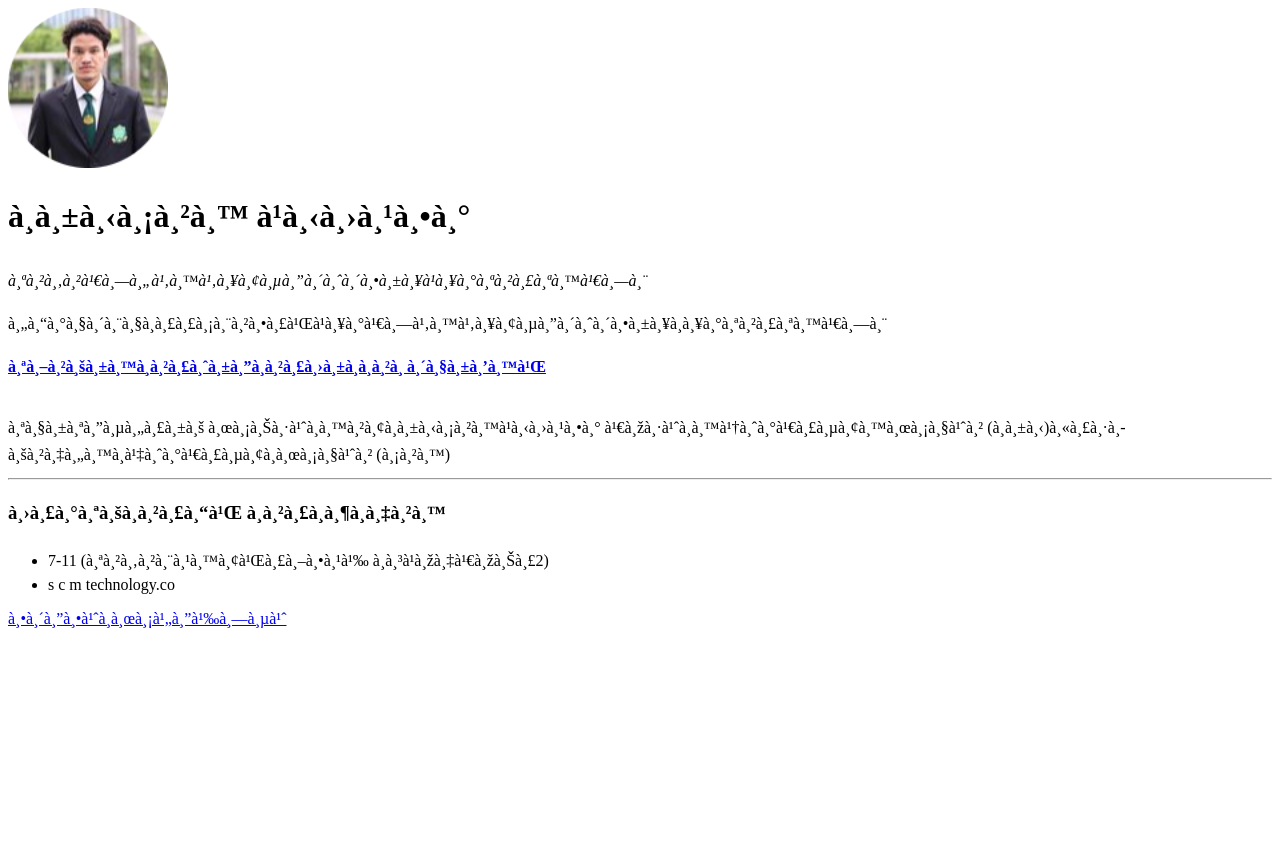
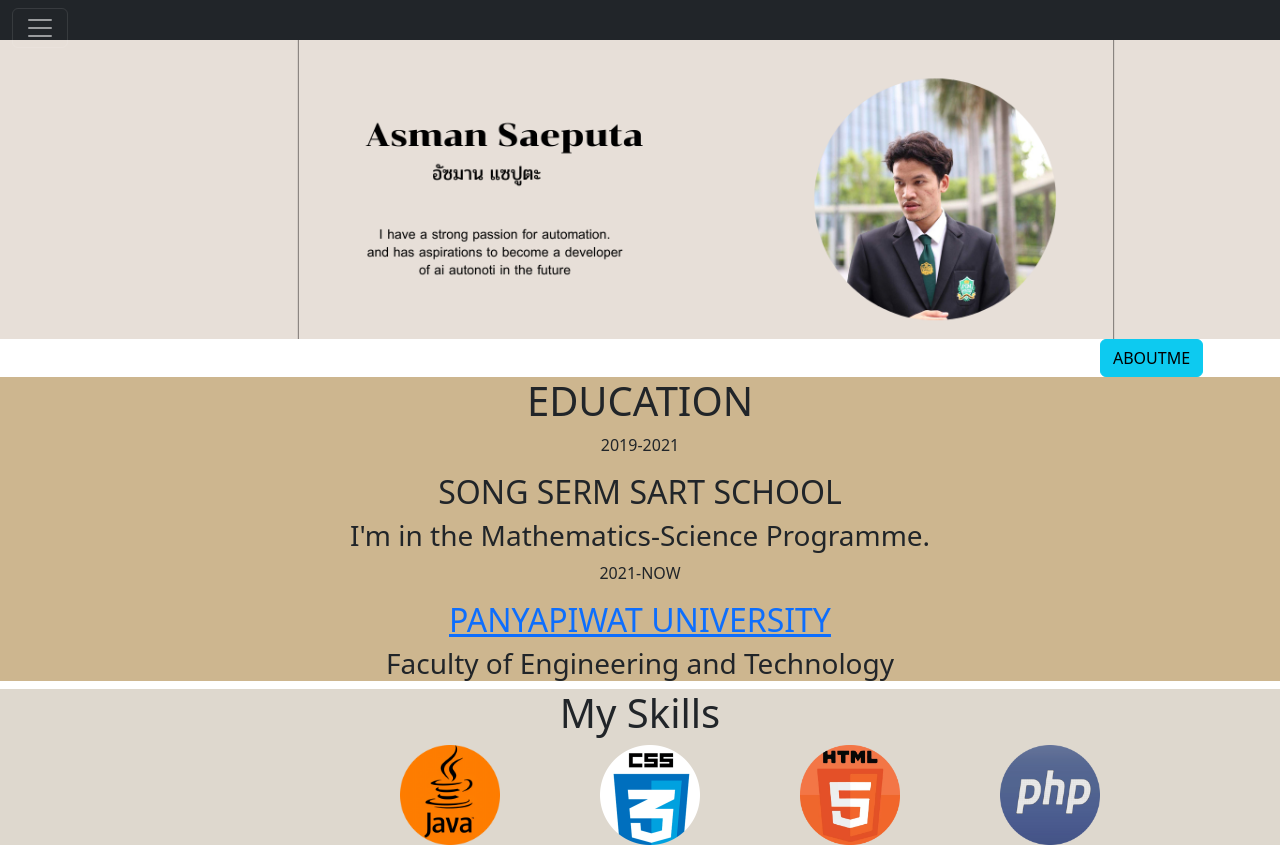
Before and after one commit to asman8889/resume, a plain HTML site: page index.html in a window 1280 px wide. Before the commit the page ends 800 px from the top, so only its background shows below. Drawn offline with nearby package versions, Linux system fonts and the light colour scheme.

Commit message:
Add files via upload

```diff
--- a/index.html
+++ b/index.html
@@ -1,24 +1,109 @@
 <!DOCTYPE html>
-<html>
-  <head>
-    <meta charset="YTF-8"/>
-    <title>Myanme is Asman saeputa </title>
-  </head>
-  <body>
-    <img src="asman.png.png" alt="asman saeputa image of panyapiwat"widt="160" height="160">
-     <h1>อัซมาน แซปูตะ</h1>
-  <p><em> สาขาเทคโนโลยีดิจิตัลและสารสนเทศ</p></em>
-    <p> คณะวิศวกรรมศาตร์และเทโนโลยีดิจิตัลอละสารสนเทศ</p>
-  <strong><p> <a href="http://www.pim.ac.th"> สถาบันการจัดการปัญญาภิวัฒน์</a></strong></p>
+<html lang="en">
+<head>
+    <title> Asman resume website</title>
+    <meta charset="UTF-8">
+    <meta http-equiv="X-UA-Compatible" content="IE=edge">
+    <meta name="viewport" content="width=device-width, initial-scale=1.0">
+    <title>Document</title>
+    <link rel="stylesheet" href="style.css">
+   <link rel="icon" type="image/png"href="image/logo.png">
+   <link href="https://cdn.jsdelivr.net/npm/bootstrap@5.2.2/dist/css/bootstrap.min.css" rel="stylesheet" integrity="sha384-Zenh87qX5JnK2Jl0vWa8Ck2rdkQ2Bzep5IDxbcnCeuOxjzrPF/et3URy9Bv1WTRi" crossorigin="anonymous">
+   <script src="https://cdn.jsdelivr.net/npm/bootstrap@5.2.2/dist/js/bootstrap.bundle.min.js" integrity="sha384-OERcA2EqjJCMA+/3y+gxIOqMEjwtxJY7qPCqsdltbNJuaOe923+mo//f6V8Qbsw3" crossorigin="anonymous"></script>
 
-    <br />
-  สวัสดีครับ ผมชื่อนายอัซมานแซปูตะ เพื่อนๆจะเรียนผมว่า (อัซ)หรือบางคนก็จะเรียกผมว่า (มาน)
-  <hr>
-<h3>  ประสบการณ์ การฝึกงาน</h3>
-<ul>
-  <li>7-11 (สาขาศูนย์รถตู้ กำแพงเพชร2)</li>
-  <li>s c m technology.co </li>
-</ul>
-         <a href="contact.html">ติดต่อผมได้ที่</a>
-    </body>
-    </html>
+
+</head>
+<body>
+
+
+
+
+
+
+   <div class="collapse" id="navbarToggleExternalContent">
+      <div class="bg-dark p-4">
+        <h5 class="text-white h4">Collapsed content</h5>
+        <span class="text-muted">Toggleable via the navbar brand.</span>
+      </div>
+    </div>
+    <nav class="navbar navbar-dark bg-dark">
+      <div class="container-fluid">
+        <button class="navbar-toggler" type="button" data-bs-toggle="collapse" data-bs-target="#navbarToggleExternalContent" aria-controls="navbarToggleExternalContent" aria-expanded="false" aria-label="Toggle navigation">
+          <span class="navbar-toggler-icon"></span>
+        </button>
+      </div>
+    </nav>
+
+
+
+
+
+
+
+
+
+
+
+
+
+
+
+
+
+
+
+
+
+
+
+
+
+
+
+
+
+
+
+
+
+
+
+
+      <div class="main">
+
+         <div class="img">
+            <img src="image/first.png" alt="">
+            <a href="https://www.canva.com/design/DAFMUE9k1SU/HU7NoDwNZKC35-vNJZyFsg/view?utm_content=DAFMUE9k1SU&utm_campaign=designshare&utm_medium=link2&utm_source=sharebutton"><div class="info">
+                <button type="button" class="btn btn-info">ABOUTME</button>
+               </div></a>
+
+         </div>
+         </div>
+
+      <div class="contant">
+        <div class="center">
+         <h1>EDUCATION</h1>
+         <p>2019-2021</p>
+         <h2>SONG SERM SART SCHOOL</h2>
+         <h3>I'm in the Mathematics-Science Programme.</h3>
+         <p>2021-NOW</p>
+         <a href="https://www.pim.ac.th/faculty/bachelor?gclid=Cj0KCQjwkt6aBhDKARIsAAyeLJ2P7uBORg849Yj88r1J3Etbx6O6FIF-b65v7hlQ56ugxHEOxjfbb24aAt5nEALw_wcB"> <h2>PANYAPIWAT UNIVERSITY</h2></a>
+         <h3>
+            Faculty of Engineering and Technology</h3>
+        </div>
+      </div>
+
+      <div class="kills">
+         <div class="kk"><h1>My Skills</h1></div>
+       <div class="imgall">
+       <div class="img1">  <img src="image/img1.png" alt="width=200px"  style="width: 200px;padding-right: 100px;"></div>
+       <div class="img1">  <img src="image/img2.png" alt="width=200px"  style="width: 200px;padding-right: 100px;"></div>
+       <div class="img1">  <img src="image/img3.png" alt="width=200px"  style="width: 200px;padding-right: 100px;"></div>
+       <div class="img1">  <img src="image/img4.png" alt="width=200px"  style="width: 200px;padding-right: 100px;"></div>
+         </div>
+
+
+      </div>
+      </div>
+</body>
+</html>
--- /dev/null
+++ b/style.css
@@ -0,0 +1,74 @@
+ nav
+
+*{ margin: 0;
+    padding: 0;
+}
+
+
+nav{
+background: rgb(252, 252, 252);
+color: rgb(2, 2, 2);
+height: 40px;
+display: flex;
+justify-content: space-between;
+padding: 0 4rem;
+align-items: center;
+}
+ul.menu {
+
+    display: flex;
+    list-style: none;
+}
+ul.menu li {
+    margin-left: 1rem;
+}
+ul.menu li a {
+
+    color: rgb(0, 0, 0);
+   text-decoration: none;
+}*/
+
+*{
+margin: 0;
+padding: 0;
+
+
+}
+
+
+    .img img{
+        width: 100%;
+
+    }
+
+
+.contant{
+    background: rgb(205, 182, 143);
+text-align: center;
+border-bottom: 2 px solid;
+padding: 0;
+
+}
+
+.kk{
+    text-align: center;
+}
+
+.imgall{
+    display: flex;
+ margin-left: 25rem;
+
+}
+
+
+
+.kills{
+    background: rgb(222, 216, 206);
+}
+
+
+.info{
+
+    margin-left: 1100px;
+    size: 30px;
+}
```
Also changed, not shown: image/first.png (added), image/img1.png (added), image/img2.png (added), image/img3.png (added), image/img4.png (added), image/logo.png (added).
